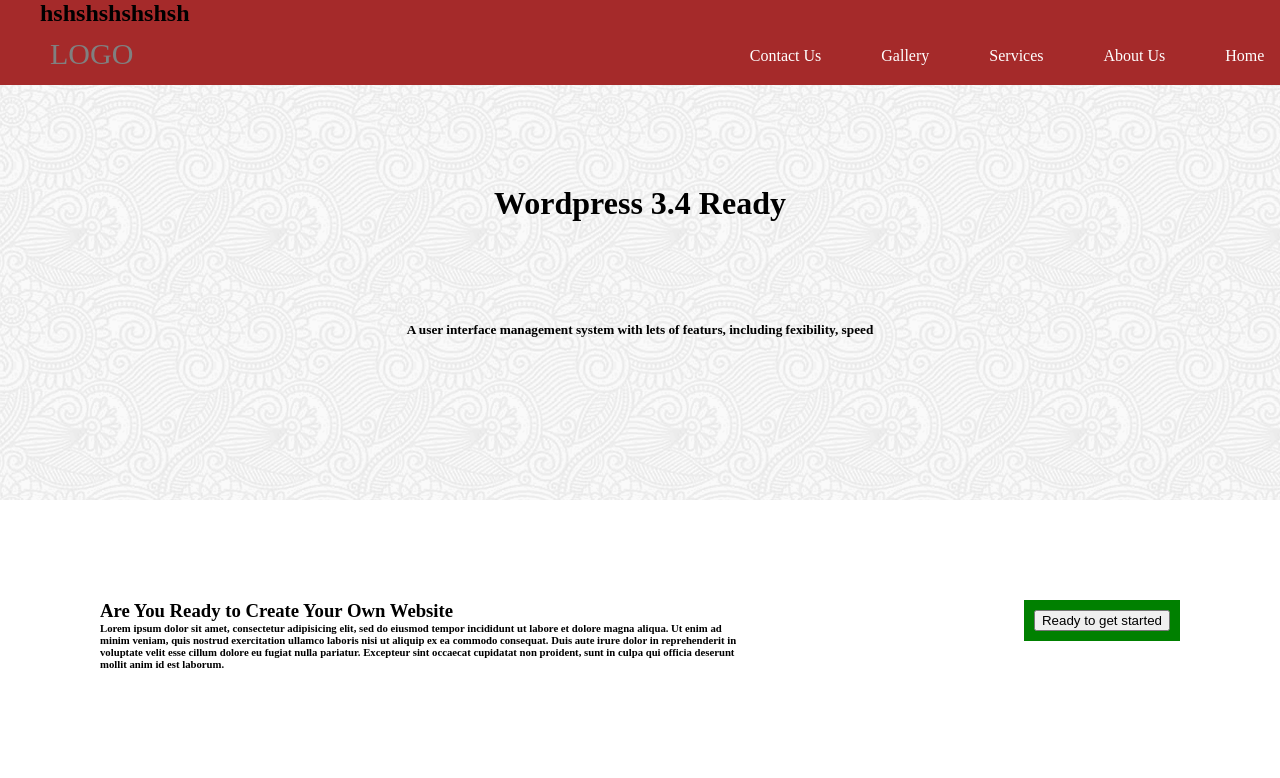
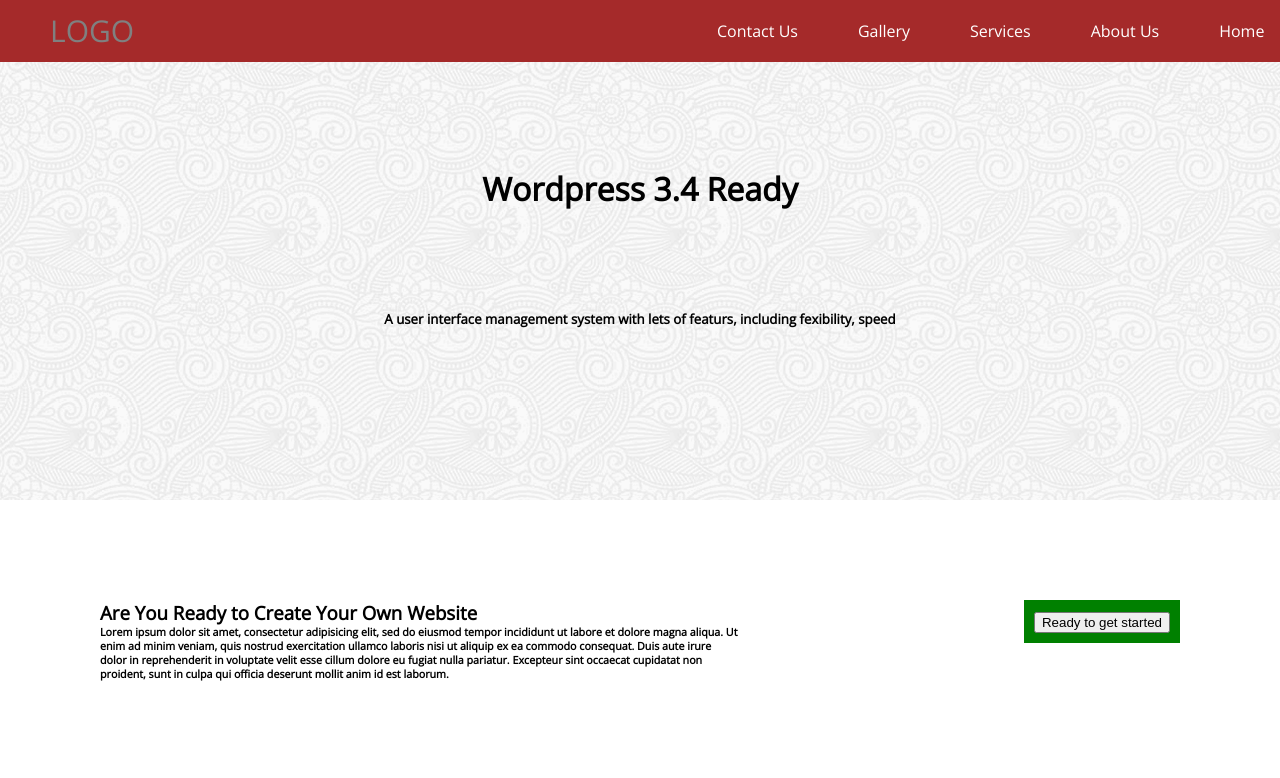
Before and after one commit to sitdewratnasari/tugas, a plain HTML site: page index.html in a window 1280 px wide. Shown: the top 778 px of the page. Drawn offline with nearby package versions, Linux system fonts and the light colour scheme.

Commit message:
my first repo

```diff
--- a/index.html
+++ b/index.html
@@ -3,13 +3,13 @@
 <head>
 	<title>Halaman Page</title>
 	<link rel="stylesheet" href="style.css">
+	<link href="https://fonts.googleapis.com/css?family=Open+Sans" rel="stylesheet">
 </head>
 <body>
 	<header>
 		<div class="container">
 			<nav>
 				<ul>
-					<h1>hshshshshshsh</h1>
 					<div class="logo">LOGO</div>
 					<div class="menu">
 						<li><a href="#">Home</a></li>
--- a/style.css
+++ b/style.css
@@ -1,5 +1,8 @@
 *{
 	margin: 0;
+}
+html , body{
+	font-family: 'Open Sans', sans-serif;
 }
 header{
 	background: url('full-bloom.png');
@@ -80,7 +83,7 @@
 footer{
 	background-color: grey;
 	width: 100%;
-	height: 300px;
+	height: 400px;
 	display: inline-block;
 }
 .copyright{
```
